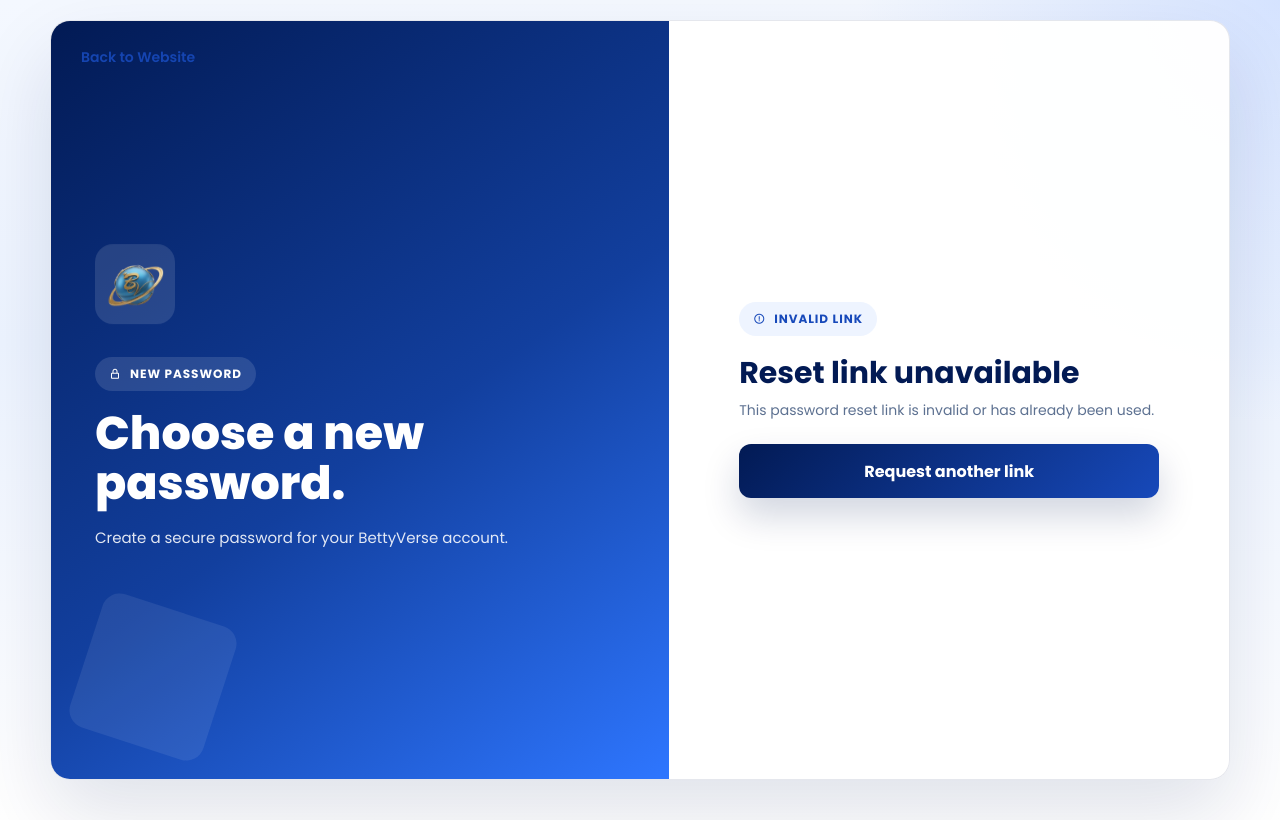
After one commit to AaronTech112/BettyVerse-Backend, a Django app: page /reset/1/1/ in a window 1280 px wide. The commit adds this page. Run offline with Django 5.2, Linux system fonts and the light colour scheme.

Commit message:
password reset

```diff
--- a/core/urls.py
+++ b/core/urls.py
@@ -1,5 +1,11 @@
-from django.urls import path
-from django.contrib.auth.views import LogoutView
+from django.urls import path, reverse_lazy
+from django.contrib.auth.views import (
+    LogoutView,
+    PasswordResetCompleteView,
+    PasswordResetConfirmView,
+    PasswordResetDoneView,
+    PasswordResetView,
+)
 from .views import (
     AboutView,
     AdminPanelView,
@@ -54,6 +60,34 @@ urlpatterns = [
     path('newsletter/success/', NewsletterSubscribeSuccessView.as_view(), name='newsletter_subscribe_success'),
     path('verify-email/', VerifyEmailView.as_view(), name='verify_email'),
     path('login/', CustomLoginView.as_view(), name='login'),
+    path(
+        'password-reset/',
+        PasswordResetView.as_view(
+            template_name='login/password_reset.html',
+            email_template_name='login/password_reset_email.txt',
+            subject_template_name='login/password_reset_subject.txt',
+            success_url=reverse_lazy('password_reset_done'),
+        ),
+        name='password_reset',
+    ),
+    path(
+        'password-reset/done/',
+        PasswordResetDoneView.as_view(template_name='login/password_reset_done.html'),
+        name='password_reset_done',
+    ),
+    path(
+        'reset/<uidb64>/<token>/',
+        PasswordResetConfirmView.as_view(
+            template_name='login/password_reset_confirm.html',
+            success_url=reverse_lazy('password_reset_complete'),
+        ),
+        name='password_reset_confirm',
+    ),
+    path(
+        'reset/done/',
+        PasswordResetCompleteView.as_view(template_name='login/password_reset_complete.html'),
+        name='password_reset_complete',
+    ),
     path('logout/', LogoutView.as_view(), name='logout'),
     path('dashboard/', DashboardView.as_view(), name='dashboard'),
     path('dashboard/data/', DashboardDataView.as_view(), name='dashboard_data'),
--- a/templates/login/login_index.html
+++ b/templates/login/login_index.html
@@ -17,7 +17,7 @@
 <body class="auth-page">
     <div class="auth-shell">
         <div class="auth-brand-panel">
-            <a class="auth-home-link" href="../index.html">Back to Website</a>
+            <a class="auth-home-link" href="{% url 'home' %}">Back to Website</a>
             <div class="auth-brand-mark"><img src="{% static 'images/logo.png' %}" alt="BettyVerse logo"></div>
             <span class="auth-kicker"><i class='bx bx-shield-quarter'></i>BettyVerse Access</span>
             <h1>Welcome back.</h1>
@@ -51,7 +51,7 @@
                 </div>
                 <div class="auth-row">
                     <label class="check-label"><input type="checkbox"> Remember me</label>
-                    <a href="#">Forgot password?</a>
+                    <a href="{% url 'password_reset' %}">Forgot password?</a>
                 </div>
                 <button type="submit" class="btn">Log In</button>
                 <p class="switch-text">New here? <a href="{% url 'signup' %}">Create account</a></p>
--- /dev/null
+++ b/templates/login/password_reset_confirm.html
@@ -0,0 +1,52 @@
+{% load static %}
+<!DOCTYPE html>
+<html lang="en">
+<head>
+    <meta charset="UTF-8">
+    <meta name="viewport" content="width=device-width, initial-scale=1.0">
+    <title>Create New Password | BettyVerse</title>
+    <link rel="stylesheet" href="{% static 'css/login_style.css' %}">
+    <link rel="icon" href="{% static 'images/bookmark.jpeg' %}" type="image/jpeg">
+    <link href='https://unpkg.com/boxicons@2.1.4/css/boxicons.min.css' rel='stylesheet'>
+</head>
+<body class="auth-page">
+    <div class="auth-shell">
+        <div class="auth-brand-panel">
+            <a class="auth-home-link" href="{% url 'home' %}">Back to Website</a>
+            <div class="auth-brand-mark"><img src="{% static 'images/logo.png' %}" alt="BettyVerse logo"></div>
+            <span class="auth-kicker"><i class='bx bx-lock-alt'></i>New Password</span>
+            <h1>Choose a new password.</h1>
+            <p>Create a secure password for your BettyVerse account.</p>
+        </div>
+        <div class="auth-form-panel">
+            <div class="auth-form">
+                {% if validlink %}
+                <form method="post">
+                    {% csrf_token %}
+                    <span class="auth-section-label"><i class='bx bx-shield-quarter'></i>Reset Password</span>
+                    <h2>Set new password</h2>
+                    <p class="auth-helper">Use at least 8 characters for a stronger password.</p>
+                    {{ form.non_field_errors }}
+                    <div class="input-box">
+                        <input type="password" name="new_password1" placeholder="New password" required autocomplete="new-password">
+                        <i class='bx bx-lock-open'></i>
+                        {{ form.new_password1.errors }}
+                    </div>
+                    <div class="input-box">
+                        <input type="password" name="new_password2" placeholder="Confirm new password" required autocomplete="new-password">
+                        <i class='bx bx-lock'></i>
+                        {{ form.new_password2.errors }}
+                    </div>
+                    <button type="submit" class="btn">Save New Password</button>
+                </form>
+                {% else %}
+                <span class="auth-section-label"><i class='bx bx-error-circle'></i>Invalid Link</span>
+                <h2>Reset link unavailable</h2>
+                <p class="auth-helper">This password reset link is invalid or has already been used.</p>
+                <a href="{% url 'password_reset' %}" class="btn" style="display: inline-flex; align-items: center; justify-content: center; text-decoration: none;">Request another link</a>
+                {% endif %}
+            </div>
+        </div>
+    </div>
+</body>
+</html>
--- /dev/null
+++ b/templates/login/password_reset_subject.txt
@@ -0,0 +1 @@
+BettyVerse password reset
--- a/templates/user-dashboard.html
+++ b/templates/user-dashboard.html
@@ -357,6 +357,7 @@
                            <span class="content_eyebrow"><i class="fa fa-lock icon-inline" aria-hidden="true"></i>Security</span>
                            <h2 class="content_title">Update password</h2>
                         </div>
+                        <p class="page_intro" style="margin-bottom: 24px;">Change your password here, or <a href="{% url 'password_reset' %}">send yourself a reset link</a> if you prefer to reset it by email.</p>
                         <form class="account-form-grid account-security-form" data-security-form>
                            <label class="is-full">
                               <span>Current Password</span>
```
Also changed, not shown: bettyverse/settings.py (+2 -17 lines), core/backends.py (+16 -0 lines), core/tests.py (+76 -0 lines), templates/login/password_reset.html (added, +43 -0 lines), templates/login/password_reset_complete.html (added, +31 -0 lines), templates/login/password_reset_done.html (added, +31 -0 lines), templates/login/password_reset_email.txt (added, +9 -0 lines), db.sqlite3.
